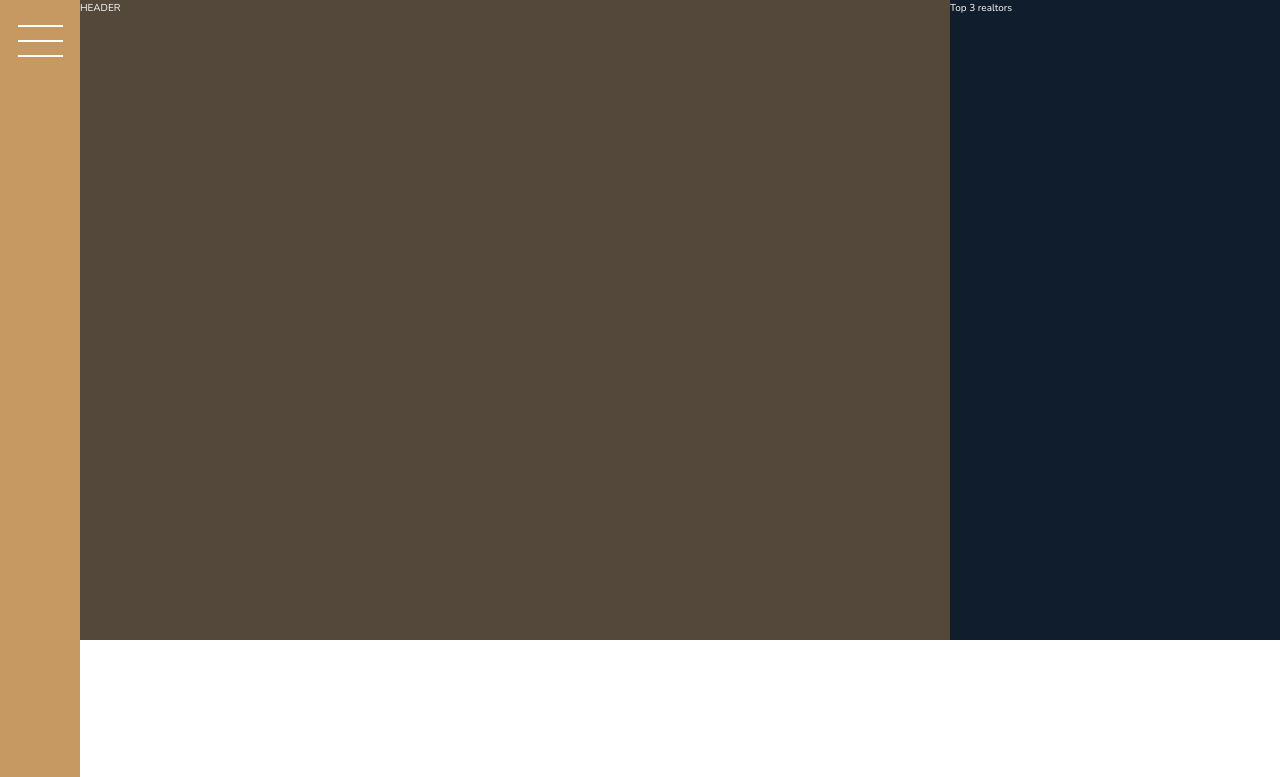
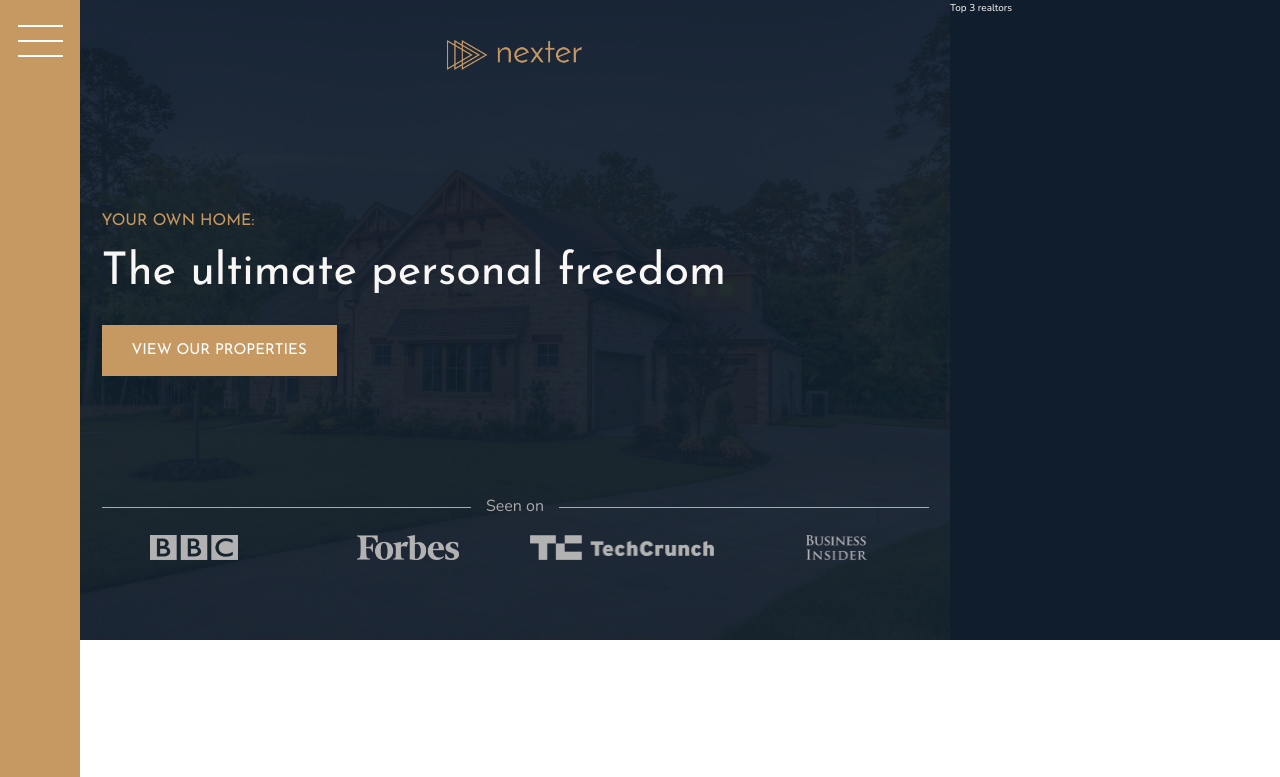
Before and after one commit to MoussaB06/Nexter, a website: page index.html in a window 1280 px wide. Shown: the top 777 px of the page. Drawn offline with nearby package versions, Linux system fonts and the light colour scheme.

Commit message:
added the header section

```diff
--- a/index.html
+++ b/index.html
@@ -20,7 +20,19 @@
       <button class="nav-btn"></button>
     </div>
     <!----------------------------------- HEADER SECTION----------------------------------->
-    <header class="header">HEADER</header>
+    <header class="header">
+      <img src="img/logo.png" alt="logo" class="header__logo" />
+      <h3 class="heading-3">Your own home:</h3>
+      <h1 class="heading-1">The ultimate personal freedom</h1>
+      <button class="btn header__btn">View our properties</button>
+      <div class="header__seenon-text">Seen on</div>
+      <div class="header__seenon-logos">
+        <img src="img/logo-bbc.png" alt="logo bbc" />
+        <img src="img/logo-forbes.png" alt="logo forbes" />
+        <img src="img/logo-techcrunch.png" alt="logo techrunch" />
+        <img src="img/logo-bi.png" alt="logo bi" />
+      </div>
+    </header>
     <!----------------------------------- REALTORS SECTION----------------------------------->
     <div class="realtors">Top 3 realtors</div>
 
--- a/sass/_header.scss
+++ b/sass/_header.scss
@@ -3,4 +3,66 @@
   color: #fff;
 
   grid-column: full-start / col-start 7;
+
+  background-image: linear-gradient(
+      rgba($color-secondary, 0.93),
+      rgba($color-secondary, 0.93)
+    ),
+    url(../img/hero.jpeg);
+  background-size: cover;
+  background-position: center;
+  padding: 8rem;
+  padding-top: 4rem;
+
+  display: grid;
+  grid-template-rows: 1fr min-content 6rem 1fr;
+  grid-template-columns: max-content;
+  grid-row-gap: 1.5rem;
+  justify-content: center;
+
+  &__logo {
+    height: 3rem;
+    justify-self: center;
+  }
+
+  &__btn {
+    justify-self: start;
+    align-self: start;
+  }
+
+  &__seenon-text {
+    display: grid;
+    grid-template-columns: 1fr max-content 1fr;
+    grid-column-gap: 1.5rem;
+    align-items: center;
+
+    font-size: 1.6rem;
+    color: $color-grey-light-2;
+
+    &::before,
+    &::after {
+      content: "";
+      display: block;
+      height: 1px;
+      background-color: currentColor;
+    }
+
+    &::before {
+    }
+
+    &::after {
+    }
+  }
+
+  &__seenon-logos {
+    display: grid;
+    grid-template-columns: repeat(4, 1fr);
+    grid-column-gap: 3rem;
+    justify-items: center;
+
+    img {
+      height: 2.5rem;
+      filter: brightness(70%);
+    }
+  }
 }
--- a/sass/_typography.scss
+++ b/sass/_typography.scss
@@ -5,6 +5,9 @@
 
 .heading-1 {
   @extend %heading;
+  font-size: 4.5rem;
+  color: $color-grey-light-1;
+  line-height: 1;
 }
 
 .heading-2 {
```
Also changed, not shown: css/style.css, 1 other file.
